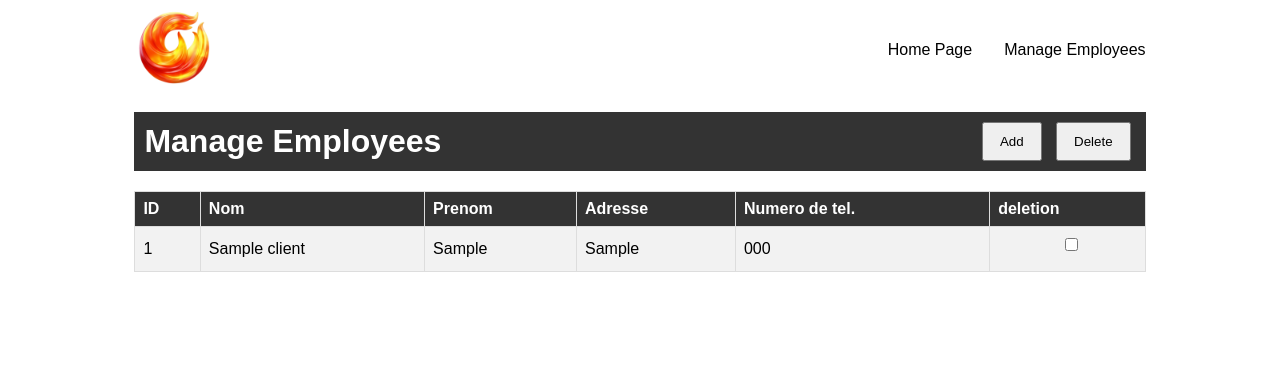
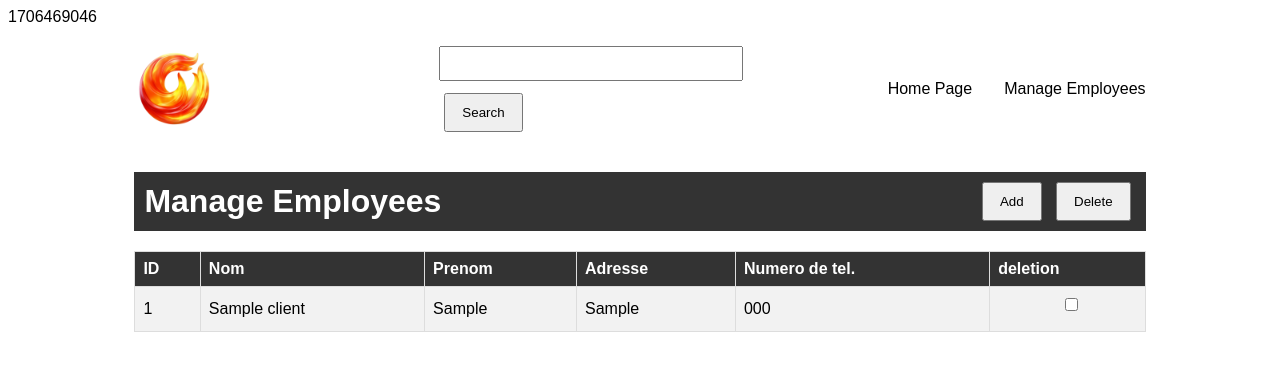
Before and after one commit to abdulbasset-benz/crud-php, a PHP site: page / in a window 1280 px wide. Shown: the top 371 px of the page. Run offline with PHP 8.4, Linux system fonts and the light colour scheme; tables that the repository leaves empty or names only in its code hold one stand-in row (values such as "Sample post").

Commit message:
minor changes' q q q q q q

```diff
--- a/addEmployees.php
+++ b/addEmployees.php
@@ -55,6 +55,8 @@ if ($_SERVER["REQUEST_METHOD"] == "POST") {
 </head>
 <body>
     <div class="container">
+
+
         <div class="logo"><a href="index.php"><img src="img/logo.png" alt=""></a></div>
         <div class="list-items">
             <ul>
--- a/index.php
+++ b/index.php
@@ -55,7 +55,7 @@ if ($_SERVER["REQUEST_METHOD"] === "POST") {
         }
     }
 }
-
+echo time();
 ?>
 
 <!DOCTYPE html>
@@ -68,7 +68,12 @@ if ($_SERVER["REQUEST_METHOD"] === "POST") {
 </head>
 <body>
     <div class="container">
+
         <div class="logo"><a href="index.php"><img src="img/logo.png" alt=""></a></div>
+        <form action="">
+            <input type="search" name="search" id="">
+            <button type="submit">Search</button>
+        </form>
         <div class="list-items">
             <ul>
                 <li><a href="index.php">home page</a></li>
--- a/style.css
+++ b/style.css
@@ -7,6 +7,9 @@ body {
     align-items: center;
     width: 80%;
     margin: auto;
+}
+.container form{
+    width: 30%;
 }
 .logo img {
     width: 40%;
```
